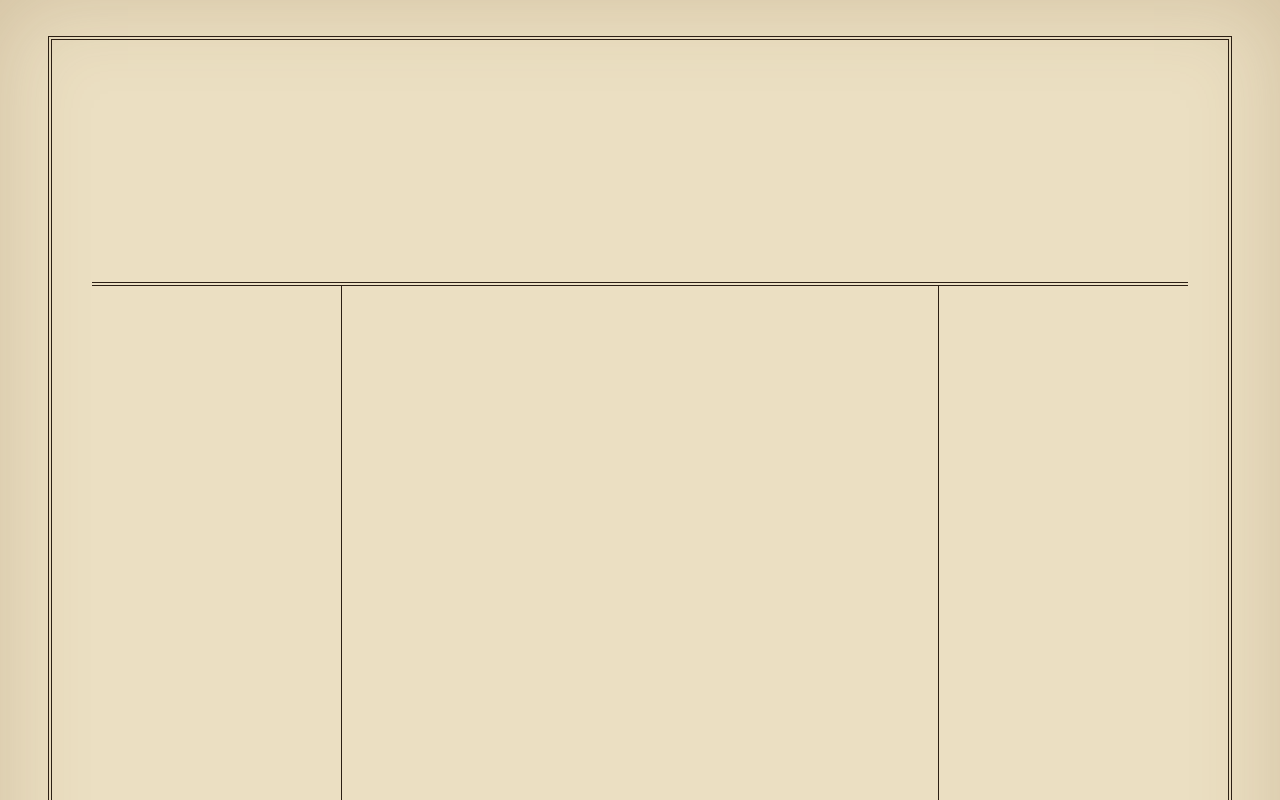
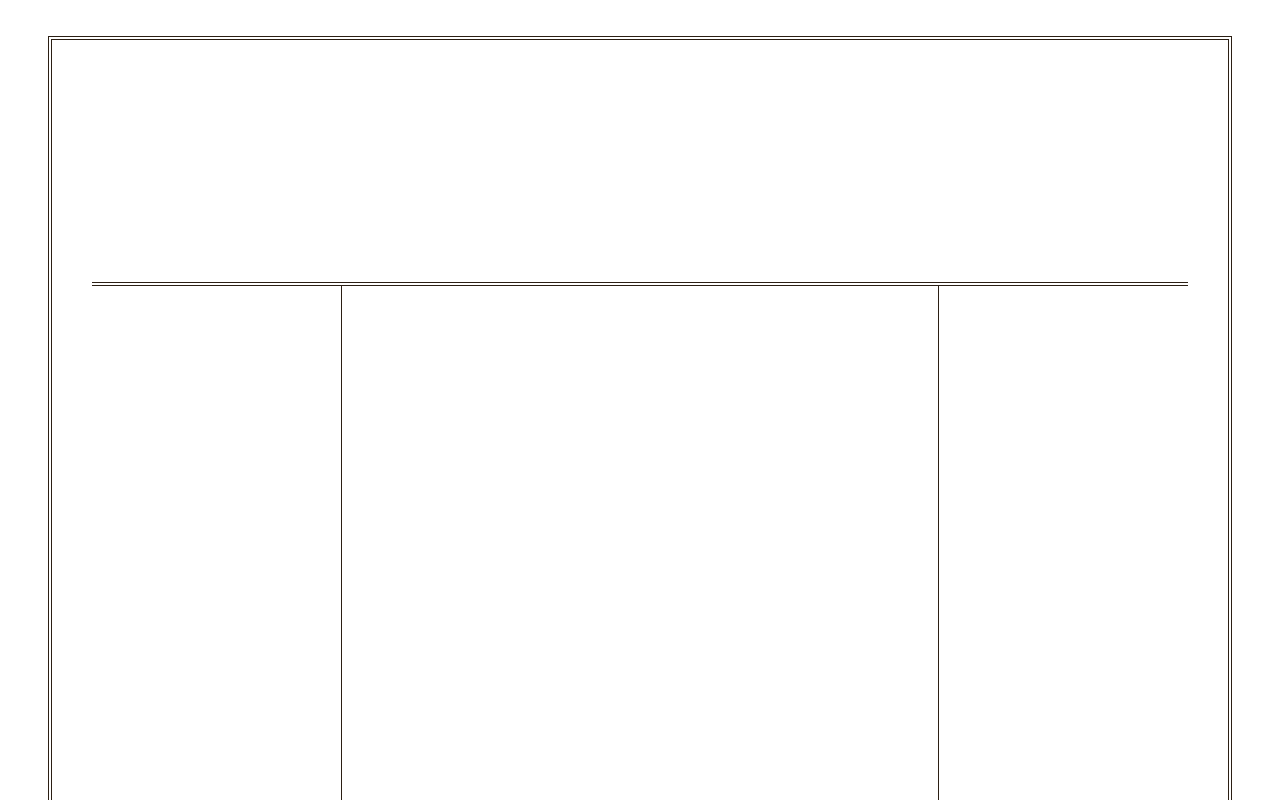
Before and after one commit to HenryAgu/Word-Hound, a Next.js app: page / in a window 1280 px wide. Shown: the top 800 px of the page. Built offline with nearby package versions, Linux system fonts and the light colour scheme; a web font is replaced by a local one.

Commit message:
feat: update color scheme and improve layout comments for clarity

```diff
--- a/app/globals.css
+++ b/app/globals.css
@@ -1,7 +1,7 @@
 @import "tailwindcss";
 
 :root {
-  --paper: #ebdfc2;
+  --paper: #ffffff;
   --ink: #2b1f14;
   --ink-soft: #5a4632;
   --ink-hover: #4a3626;
--- a/app/layout.tsx
+++ b/app/layout.tsx
@@ -57,8 +57,8 @@ export default function RootLayout({ children }: LayoutProps<"/">) {
         </noscript>
       </head>
       <body className="bg-paper font-body text-ink antialiased">
-        {/* Paper edge, then the ruled broadsheet frame */}
-        <div className="min-h-dvh p-3.5 shadow-[inset_0_0_60px_rgba(120,84,40,0.22)] lg:px-12 lg:py-9 lg:shadow-[inset_0_0_90px_rgba(120,84,40,0.22)]">
+        {/* Page margin, then the ruled broadsheet frame */}
+        <div className="min-h-dvh p-3.5 lg:px-12 lg:py-9">
           <div className="flex min-h-[calc(100dvh-28px)] flex-col border-[3px] border-double border-ink px-[18px] pt-3.5 pb-5 lg:min-h-[calc(100dvh-72px)] lg:border-4 lg:px-10 lg:pt-5 lg:pb-6">
             <PageAnimator>
               {children}
--- a/components/page-animator.tsx
+++ b/components/page-animator.tsx
@@ -70,9 +70,10 @@ export function PageAnimator({ children }: { children: ReactNode }) {
           if (!targets.length) return;
           gsap.set(targets, from);
           ScrollTrigger.batch(targets, {
-            // clamp() keeps the trigger reachable for elements near the end of a
-            // page that can't scroll far enough (e.g. the footer on a tall window).
-            start: "clamp(top 92%)",
+            // Fire a little before the element's top edge enters the viewport's bottom.
+            // Anything nearer the bottom (the footer on a page that can't scroll)
+            // would otherwise never reach a stricter trigger line.
+            start: "top bottom-=24",
             once: true,
             onEnter: (batch) =>
               gsap.to(batch, { ...to, delay: 0.2, stagger: 0.09, overwrite: true }),
```
